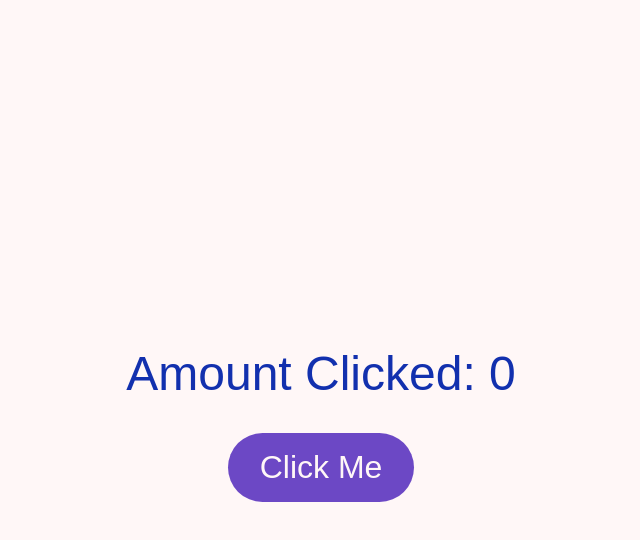
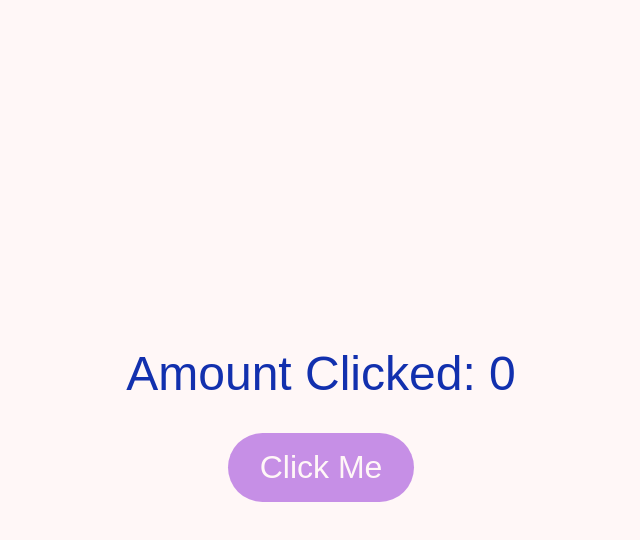
Before and after one commit to mjollnir03/ButtonClicker, an Electron app: page index.html in a window 800 px wide. In both pictures the pointer is over the button "Click Me". Shown: the whole page, without its empty margins (79-719 px from the left). Drawn offline with Linux system fonts and the light colour scheme.

Commit message:
add hover and active effects to button

```diff
--- a/styles/main.css
+++ b/styles/main.css
@@ -52,3 +52,11 @@ h1 {
     cursor: pointer;
     transition: background-color 0.3s ease, transform 0.1s ease;
 }
+
+#myButton:hover {
+    background-color: var(--button-hover-color);
+}
+
+#myButton:active {
+    transform: scale(0.98);
+}
```
